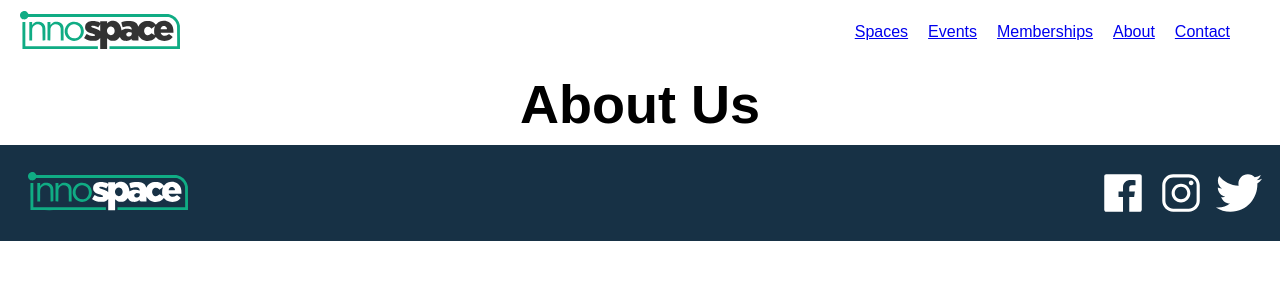
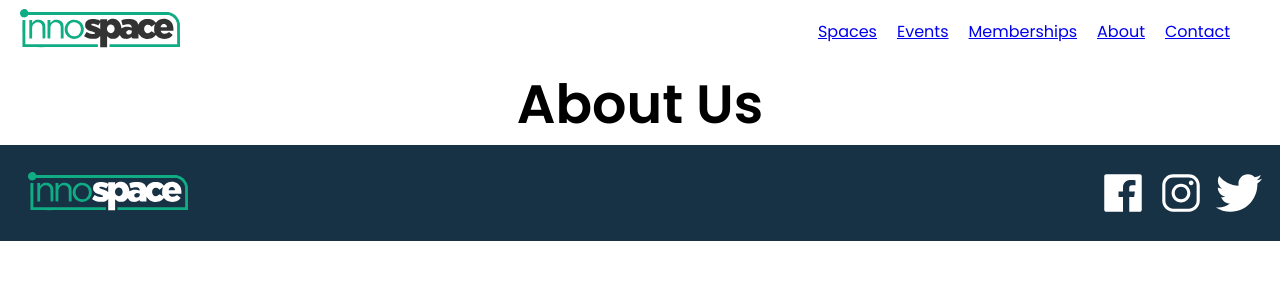
Before and after one commit to knada/innospace-next, a Next.js app: page /about in a window 1280 px wide. Shown: the top 300 px of the page. Built offline with nearby package versions, Linux system fonts and the light colour scheme.

Commit message:
Added google fonts links to head of Layout component

```diff
--- a/components/Layout/Layout.tsx
+++ b/components/Layout/Layout.tsx
@@ -11,6 +11,15 @@
             <Head>
                 <title>Innospace</title>
                 <link rel="icon" href="/favicon.ico" />
+                <link rel="preconnect" href="https://fonts.gstatic.com" />
+                <link
+                    href="https://fonts.googleapis.com/css2?family=Poppins:wght@400;500;600&display=swap"
+                    rel="stylesheet"
+                />
+                <link
+                    href="https://fonts.googleapis.com/css2?family=Mulish:wght@400;600;700&display=swap"
+                    rel="stylesheet"
+                />
             </Head>
             <MainNav />
             <Main>{children}</Main>
```
